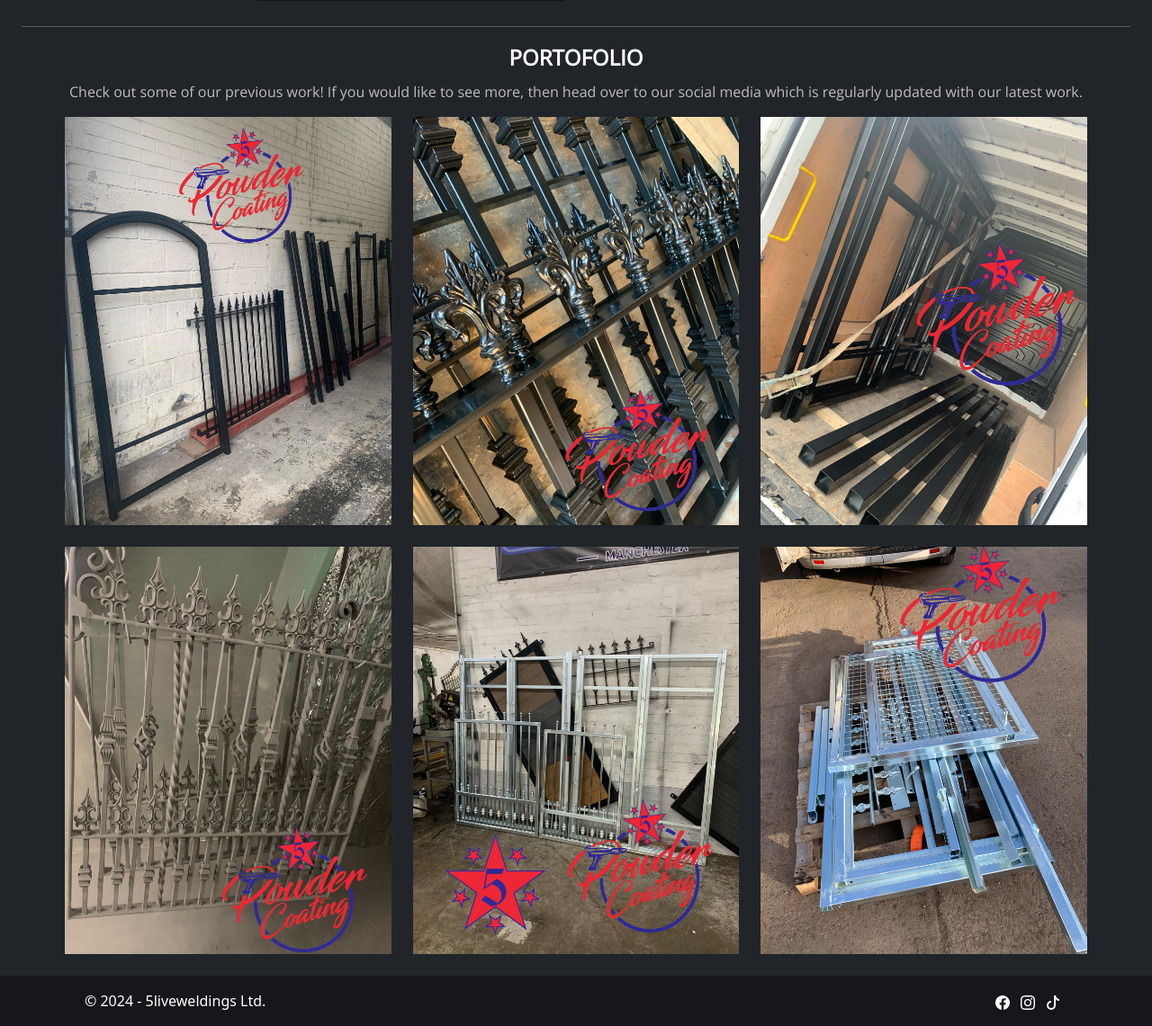
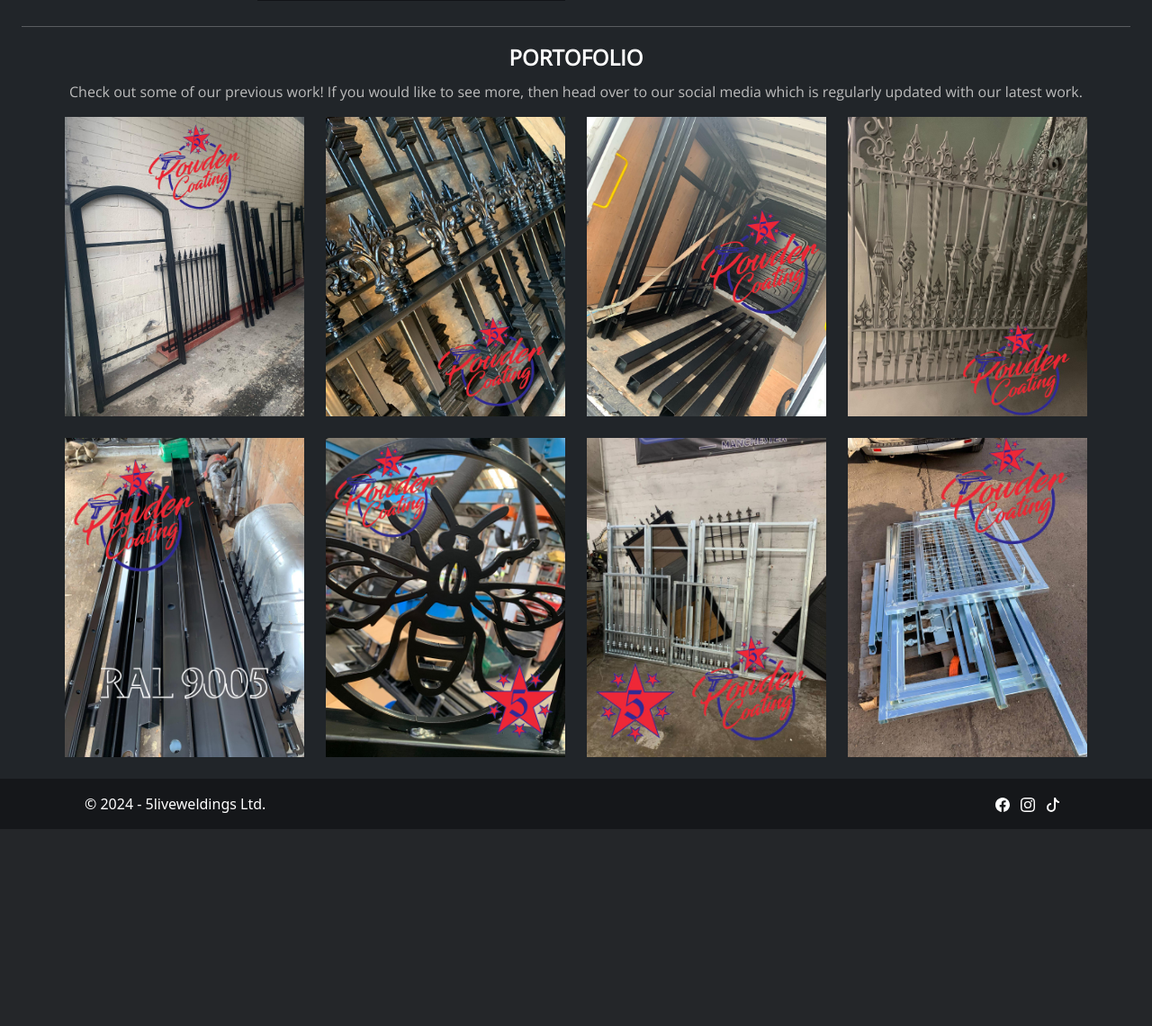
Before and after one commit to ethanbfc/5liveweldings, a Django app: page /powder-coating/ in a window 1280 px wide. Shown: the part 460-1601 px from the top of the page at 90% size. After the commit the page ends 1382 px from the top, so only its background shows below. Run offline with Django 4.2, Linux system fonts and the light colour scheme.

Commit message:
chore: Update powder coating portfolio content

```diff
--- a/home/templates/powder_coating.html
+++ b/home/templates/powder_coating.html
@@ -99,23 +99,29 @@
                 </p>
             </div>
             <div class="row px-xl-5">
-                <div class="col-xl-4 mt-xl-0 col-md-6 col-12">
+                <div class="col-xl-3 mt-xl-0 col-md-6 col-12">
                     <img src="{% static '/images/powder-coating/example-1.jpg' %}" class="img-fluid" alt="Example of a powder coating job completed by 5liveweldings Ltd.">
                 </div>
-                <div class="col-xl-4 col-md-6 mt-md-0 col-12 mt-4">
+                <div class="col-xl-3 mt-md-0 col-md-6  col-12 mt-4">
                     <img src="{% static '/images/powder-coating/example-2.jpg' %}" class="img-fluid" alt="Example of a powder coating job completed by 5liveweldings Ltd.">
                 </div>
-                <div class="col-xl-4 mt-xl-0 col-md-6 col-12 mt-4">
+                <div class="col-xl-3 mt-xl-0 col-md-6 col-12 mt-4">
                     <img src="{% static '/images/powder-coating/example-3.jpg' %}" class="img-fluid" alt="Example of a powder coating job completed by 5liveweldings Ltd.">
                 </div>
-                <div class="col-xl-4 col-md-6 col-12 mt-4">
+                <div class="col-xl-3 mt-xl-0 col-md-6 col-12 mt-4">
                     <img src="{% static '/images/powder-coating/example-4.jpg' %}" class="img-fluid" alt="Example of a powder coating job completed by 5liveweldings Ltd.">
                 </div>
-                <div class="col-xl-4 col-md-6 col-12 mt-4">
-                    <img src="{% static '/images/powder-coating/example-5.jpg' %}" class="img-fluid" alt="Example of a powder coating job completed by 5liveweldings Ltd.">
+                <div class="col-xl-3 col-md-6 col-12 mt-4">
+                    <img src="{% static '/images/powder-coating/example-5.jpeg' %}" class="img-fluid" alt="Example of a powder coating job completed by 5liveweldings Ltd.">
                 </div>
-                <div class="col-xl-4 col-md-6 col-12 mt-4">
-                    <img src="{% static '/images/powder-coating/example-6.jpg' %}" class="img-fluid" alt="Example of a powder coating job completed by 5liveweldings Ltd.">
+                <div class="col-xl-3 col-md-6 col-12 mt-4">
+                    <img src="{% static '/images/powder-coating/example-6.jpeg' %}" class="img-fluid" alt="Example of a powder coating job completed by 5liveweldings Ltd.">
+                </div>
+                <div class="col-xl-3 col-md-6 col-12 mt-4">
+                    <img src="{% static '/images/powder-coating/example-7.jpg' %}" class="img-fluid" alt="Example of a powder coating job completed by 5liveweldings Ltd.">
+                </div>
+                <div class="col-xl-3 col-md-6 col-12 mt-4">
+                    <img src="{% static '/images/powder-coating/example-8.jpg' %}" class="img-fluid" alt="Example of a powder coating job completed by 5liveweldings Ltd.">
                 </div>
             </div>
         </div>
```
Also changed, not shown: static/images/powder-coating/example-5.jpeg (added), static/images/powder-coating/example-5.jpg (deleted), static/images/powder-coating/example-6.jpeg (added), static/images/powder-coating/example-6.jpg (deleted), static/images/powder-coating/example-7.jpg (added), static/images/powder-coating/example-8.jpg (added).
